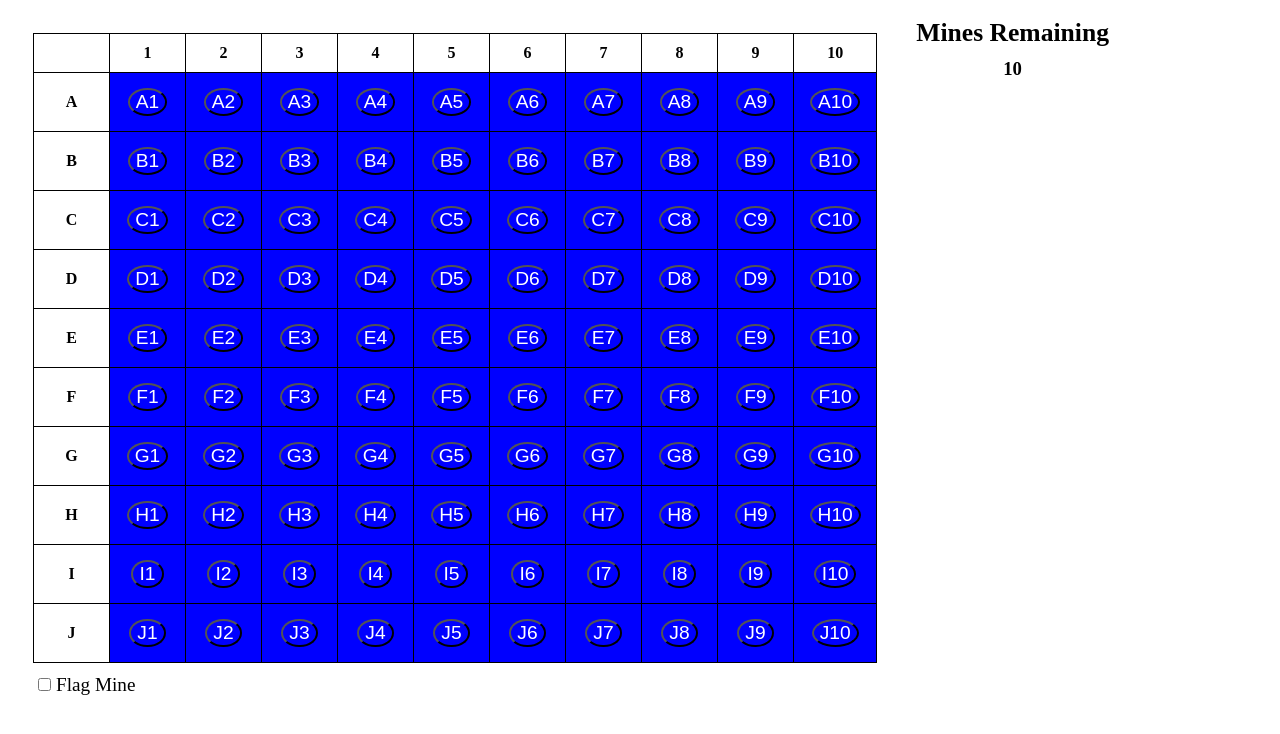
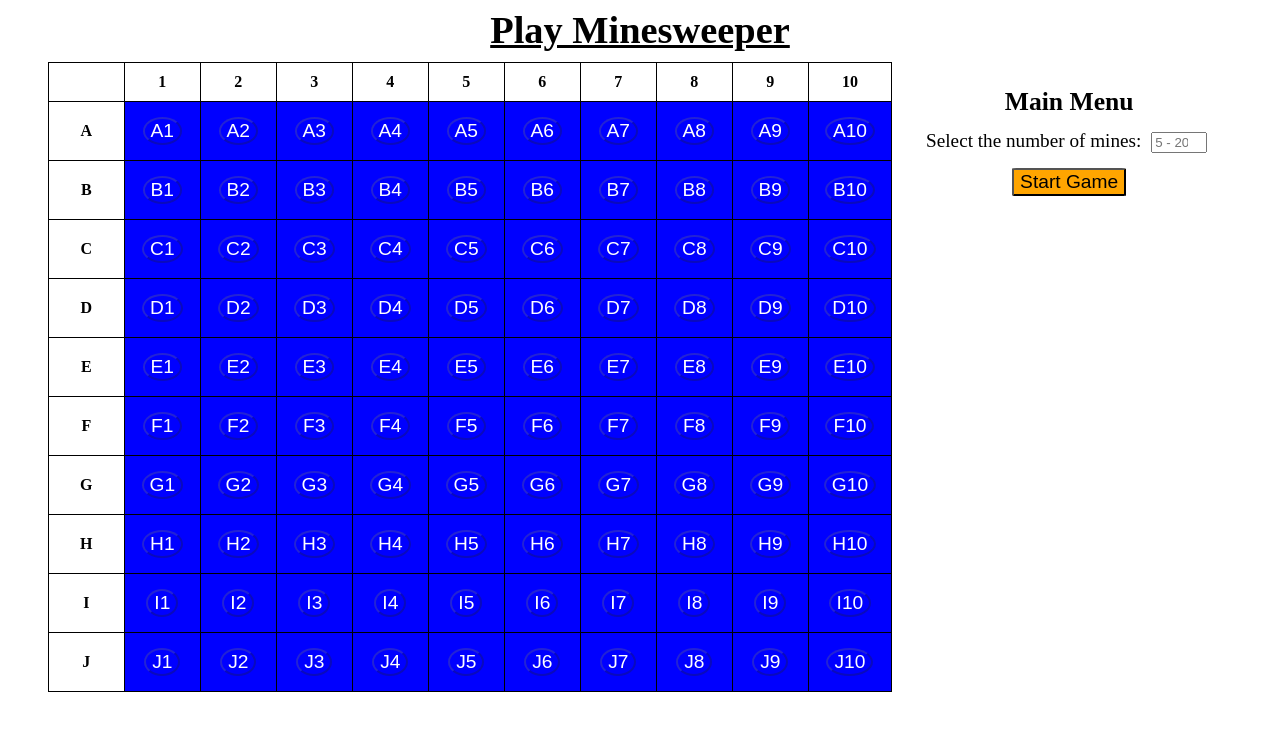
Before and after one commit to LaunchCodeEducation/LCHS_minesweeper_solution, a Flask app: page / in a window 1280 px wide. Shown: the top 734 px of the page. Run offline with Flask 2, Linux system fonts and the light colour scheme; data that the repository does not hold is empty.

Commit message:
Added main menu page and functionality.

```diff
--- a/main.py
+++ b/main.py
@@ -119,19 +119,34 @@ def check_guess(guess, flag):
 @app.route('/', methods=['GET', 'POST'])
 def index():
     if request.method == 'POST':
+        session['num_mines'] = int(request.form['num_mines'])
+        if session['num_mines'] == 0:
+            session['num_mines'] = 10
+        reset_board()
+        session['mines'] = place_mines(session['num_mines'])
+        return redirect('/play')
+    else:
+        reset_board()
+        session['flags'] = []
+        session['guesses'] = []
+        session['mine_counts'] = {}
+        session['hit_mine'] = False
+    columns = make_columns()
+    rows = make_rows()
+    return render_template("index.html", columns = columns, rows = rows)
+
+@app.route('/play', methods=['GET', 'POST'])
+def play():
+    if request.method == 'POST':
         guess = request.form['guess']
+        if guess.lower() == 'restart':
+            return redirect('/')
         flagged = request.form.get('flagged')
         safe_guess = check_guess(guess, flagged)
         if not safe_guess:
             session['hit_mine'] = True
     else:
-        reset_board()
-        session['num_mines'] = 10
-        session['flags'] = []
-        session['guesses'] = []
-        session['mine_counts'] = {}
-        session['hit_mine'] = False
-        session['mines'] = place_mines(session['num_mines'])
+        pass
 
     columns = make_columns()
     rows = make_rows()
--- a/static/style.css
+++ b/static/style.css
@@ -95,7 +95,7 @@ th, td {
     text-align: center;
 }
 
-.ship {
+.oops {
     background-color: red;
     text-align: center;
 }
@@ -106,7 +106,7 @@ th, td {
 
 .form-section {
     display: inline-block;
-    /* text-align: center; */
+    text-align: center;
     vertical-align: top;
 }
 
@@ -123,3 +123,9 @@ th, td {
     font-size: 72px;
     color: red;
 }
+
+.menu {
+    background-color: orange;
+    border-radius: 4%;
+    color: black;
+}
--- a/templates/index.html
+++ b/templates/index.html
@@ -9,8 +9,9 @@
     </head>
 </head>
 <body>
+    <h1>Play Minesweeper</h1>
     <section class="centered">
-        <form action="/" method="POST">
+        <section class="form-section">
             <table>
                 <tr>
                     {% for column in columns %}
@@ -22,18 +23,38 @@
                         {% for cell in row %}
                             {% if cell|length == 1 %}
                                 <td class="centered"><b>{{cell}}</b></td>
-                            {% elif cell in session['hits'] %}
-                                <td class="ship"><button type="submit" value="{{cell}}" name="guess" disabled>{{cell}}</button></td>
-                            {% elif cell in session['misses'] %}
-                                <td class="miss"><button type="submit" value="{{cell}}" name="guess" disabled>{{cell}}</button></td>
                             {% else %}
-                                <td class="empty"><button type="submit" value="{{cell}}" name="guess">{{cell}}</button></td>
+                                <td class="empty"><button type="submit" value="{{cell}}" name="guess" disabled>{{cell}}</button></td>
                             {% endif %}
                         {% endfor %}
                     </tr>
                 {% endfor %}
             </table>
-        </form>
+        </section>
+        <section class="form-section">
+            <form action="/" method="POST">
+                <h2>Main Menu</h2>
+                <label>
+                    Select the number of mines:
+                    <input name="num_mines" type="number" min="5" max="20" placeholder="5 - 20" required/>
+                </label>
+
+                <!-- <label>
+                    <input type="radio" name="choice" value="new" required />
+                    Start New Game With
+                    <input name="num_mines" type="number" min="5" max="20" placeholder="5 - 20"/>
+                    Mines
+                </label>
+                <h3>OR</h3>
+                <label>
+                    <input type="radio" name="choice" value="resume" required />
+                    Resume Current Game
+                </label> -->
+                <section class="centered">
+                    <button class="menu">Start Game</button>
+                </section>
+            </form>
+        </section>
     </section>
 </body>
 </html>
--- a/templates/mines.html
+++ b/templates/mines.html
@@ -9,8 +9,21 @@
     </head>
 </head>
 <body>
-    <section class="centered form-section">
-        <form action="/" method="POST">
+    <h1>Mines Remaining</h1>
+    <header class="centered">
+        <h2>{{session['num_mines']}}</h2>
+        <button class="menu" form="game-board" name="guess" value="restart">New Game</button>
+        {% if session['num_mines'] == 0 %}
+            <h1 class="win">YOU WIN!!!!!</h1>
+        {% elif session['hit_mine'] %}
+            <h1 class="blast">KA-BOOM!!!</h1>
+        {% endif %}
+    </header>
+    <section class="centered">
+        <form id="game-board" action="/play" method="POST">
+            <section class="centered">
+                <label><input type="checkbox" name="flagged"/>Flag Mine</label>
+            </section>
             <table>
                 <tr>
                     {% for column in columns %}
@@ -27,7 +40,7 @@
                             {% elif cell in session['flags'] %}
                                 <td class="flag"><button type="submit" value="{{cell}}" name="guess" disabled>{{cell}}</button></td>
                             {% elif session['hit_mine'] and cell in session['mines'] %}
-                                <td class="ship"><button type="submit" value="{{cell}}" name="guess" disabled>{{cell}}</button></td>
+                                <td class="oops"><button type="submit" value="{{cell}}" name="guess" disabled>{{cell}}</button></td>
                             {% elif session['hit_mine'] %}
                                 <td class="empty"><button type="submit" value="{{cell}}" name="guess" disabled>{{cell}}</button></td>
                             {% else %}
@@ -39,17 +52,7 @@
                     </tr>
                 {% endfor %}
             </table>
-            <label><input type="checkbox" name="flagged"/>Flag Mine</label>
         </form>
-    </section>
-    <section class="form-section">
-        <h2>Mines Remaining</h2>
-        <h3>{{session['num_mines']}}</h3>
-        {% if session['num_mines'] == 0 %}
-            <h1 class="win">YOU WIN!!!!!</h1>
-        {% elif session['hit_mine'] %}
-            <h1 class="blast">KA-BOOM!!!</h1>
-        {% endif %}
     </section>
 </body>
 </html>
```
